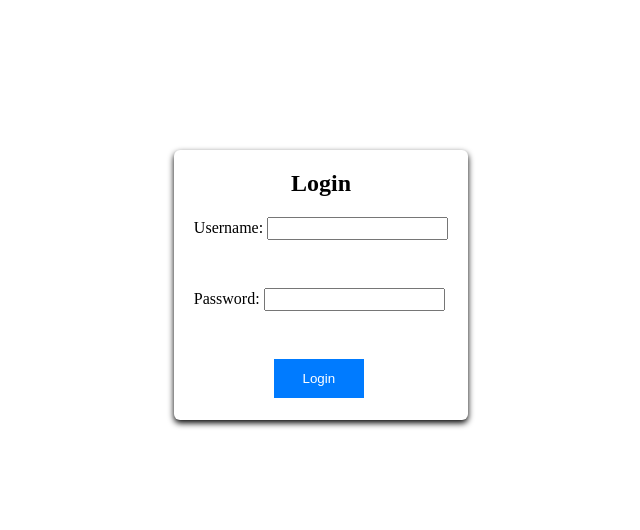
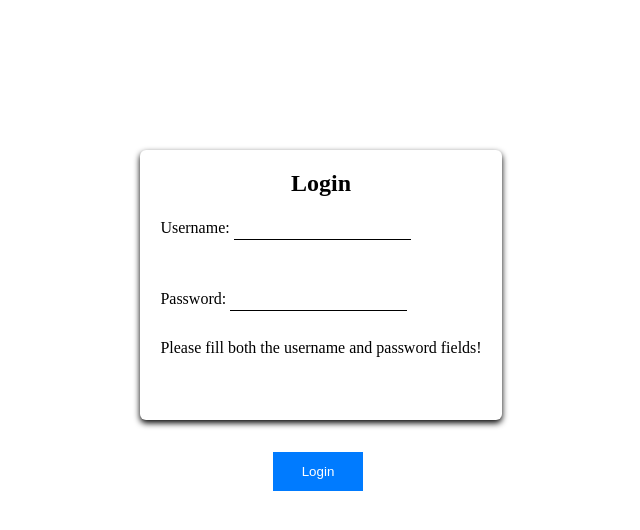
Before and after one commit to Lio3307/CRUD-using-css, a PHP site: page /login.php in a window 1280 px wide. Shown: the top 530 px of the page, without its empty margins (319-959 px from the left). Run offline with PHP 8.4, Linux system fonts and the light colour scheme.

Commit message:
Add files via upload

```diff
--- a/login.css
+++ b/login.css
@@ -29,9 +29,13 @@ h2 {
 input[type="text"] {
   height: 23px;
   outline: none;
+  border: none;
+  border-bottom: 1px solid black;
 }
 input[type="password"] {
   height: 23px;
+  border: none;
+  border-bottom: 1px solid black;
   outline: none;
 }
 input {
@@ -40,6 +44,9 @@ input {
   top: 10px;
 }
 input[type="submit"] {
+  position: absolute;
+  top: 54%;
+  left: 40%;
   margin-left: 80px;
   width: 90px;
   padding: 12px;
--- a/login.php
+++ b/login.php
@@ -9,13 +9,32 @@
 </head>
 <body>
 <div class="container">
-    <form action="admin.php" method="post">
+    <form action="login.php" method="post">
     <h2>Login</h2>
         <label for="username">Username:</label>
         <input type="text" name="username" required><br><br>
         <label for="password">Password:</label>
         <input type="password" name="password" required><br><br>
         <input type="submit" name="login" value="Login">
+
+        <?php
+        session_start();
+        $username = "admin";
+        $password = "admin";
+
+        if ( !isset($_POST['username'], $_POST['password']) ) {
+        	// Could not get the data that should have been sent.
+        	exit('<p>Please fill both the username and password fields!</p>');
+        }
+
+        if ($_POST['password'] === $password){
+            $_SESSION['loggedin'] = TRUE;
+            $_SESSION['name'] = $_POST['username'];
+            header('Location: admin.php');
+        }else{
+            echo "<script>alert ('incorrect username or password')</script>";
+        }
+        ?>
     </form>
     </div>
 </body>
--- a/style.css
+++ b/style.css
@@ -150,7 +150,7 @@ input[type="submit"]:active {
   background-color: red;
 }
 
-input[type="button"] {
+.logout-btn {
   top: 3%;
   left: 1%;
   position: absolute;
@@ -159,7 +159,7 @@ input[type="button"] {
   color: white;
   border: none;
 }
-input[type="button"]:hover {
+.logout-btn:hover {
   cursor: pointer;
   background-color: rgb(169, 0, 0);
   text-decoration: underline;
--- a/user.php
+++ b/user.php
@@ -25,7 +25,7 @@ if (isset($_POST["submit"])) {
   <a href="login.php"><button class="login">Admin</button></a>
     <form action="user.php" method="get">
     <a href="user.php"><button class="btn-back">Kembali</button></a>
-    <input type="text" name="search" placeholder="Cari...">
+    <input type="text" name="search" placeholder="Cari..." autofocus>
       <input type="submit" value="Search">
       </form>
       <div class="container">
```
Also changed, not shown: logout.php (+2 -6 lines).
